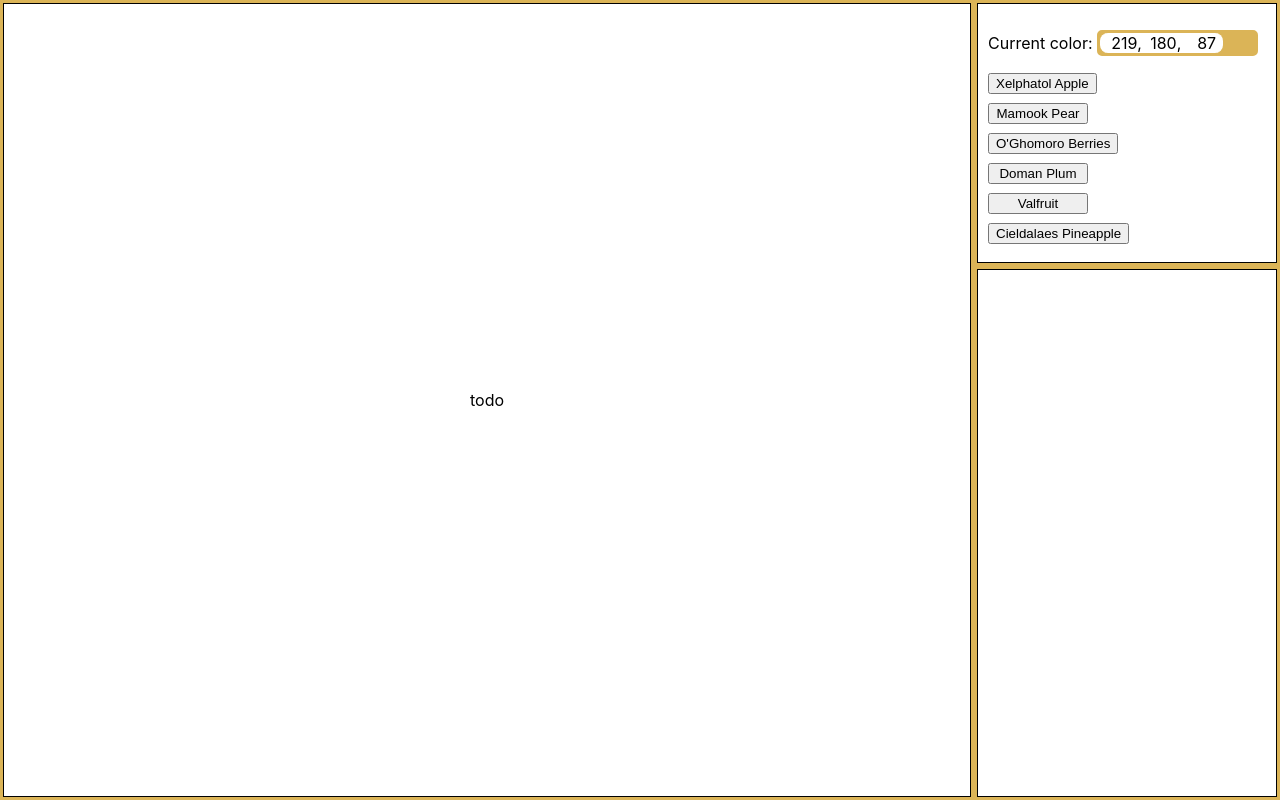
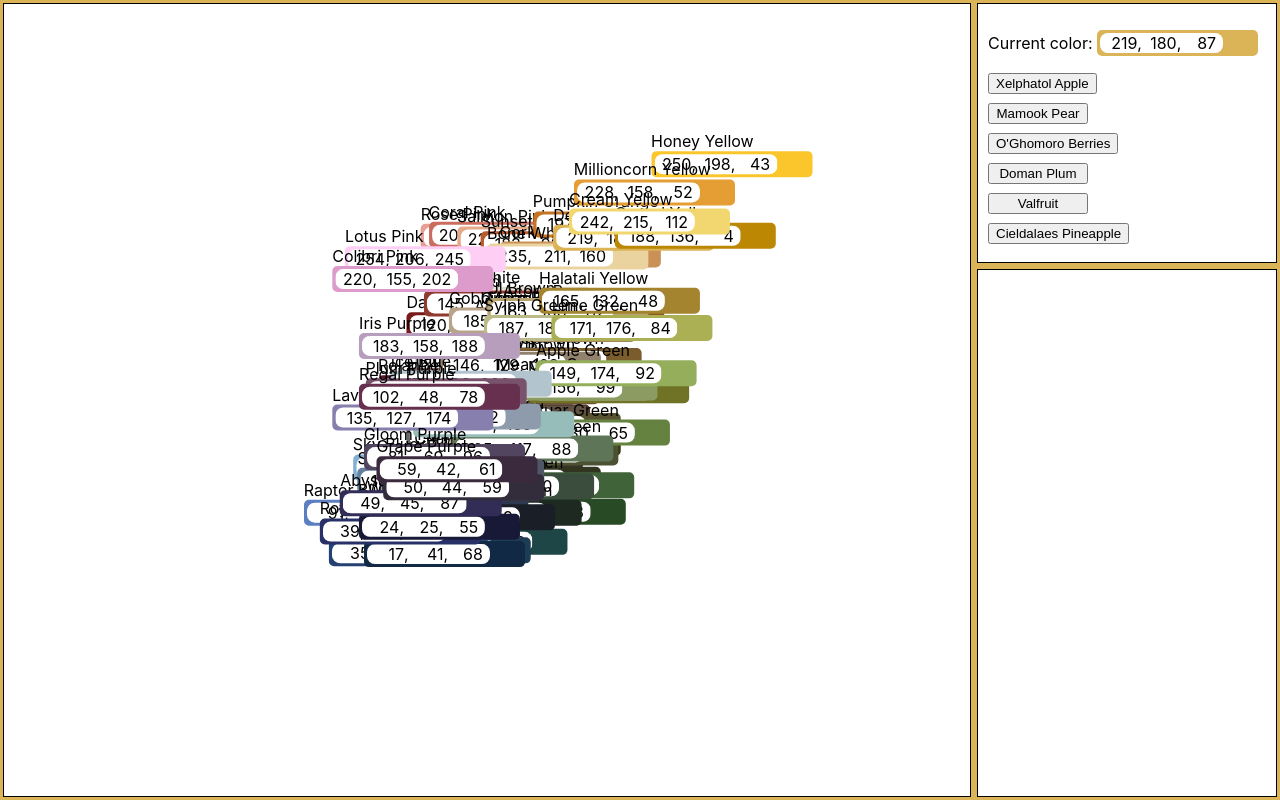
Before and after one commit to ben0x539/chocobo-dye, a React (Create React App) app: page / in a window 1280 px wide. Built offline with nearby package versions, Linux system fonts and the light colour scheme.

Commit message:
color map let's go

```diff
--- a/src/App.css
+++ b/src/App.css
@@ -8,9 +8,9 @@
 .AppGrid {
   display: grid;
   grid:
-    "panel controls  " max-content
-    "panel history   " 1fr /
-    1fr    max-content;
+    "map controls  " max-content
+    "map history   " 1fr /
+    1fr  max-content;
   position: relative;
   background: var(--app-current-color);
   height: 100%;
@@ -35,12 +35,10 @@
   min-width: 300px;
 }
 
-.App .Panel {
+.App .Map {
   min-width: 400px;
-  grid-area: panel;
-  display: flex;
-  align-items: center;
-  justify-content: center;
+  grid-area: map;
+  position: relative;
 }
 
 .App .ColorBadge {
--- a/src/App.tsx
+++ b/src/App.tsx
@@ -176,6 +176,52 @@ function Controls({ onFeed, color }: { onFeed: (_: Fruit) => void, color: Color
   </div>
 }
 
+function pct(n: number): string {
+  return `${(n / 255 * 100)|0}%`;
+}
+
+interface MapColorProps {
+  readonly label: string,
+  readonly color: Color,
+  readonly key: any;
+}
+function MapColor({ label, color, key }: MapColorProps) {
+  let [r, g, b] = color.map(c => c/255.0);
+  let x = (1+g-b)/2;
+  let y = (1-r) * 2/3 + (g+b)/2 * 1/3;
+  const style = {
+    whiteSpace: 'nowrap' as any,
+    position: 'absolute' as const,
+    left: `${x * 100}%`,
+    top: `${y * 100}%`,
+    transform: `translate(-${x*100}%, -${y*100}%)`,
+    align: 'center',
+  };
+  return <div key={key} className="MapDyeColor" style={style}>
+    <div>{label}</div>
+    <ColorBadge color={color} />
+  </div>;
+}
+
+interface MapProps {
+  readonly history: Step[],
+}
+
+
+function Map({ history }: MapProps) {
+  const dyes = Object.entries(DyeColors).map(([name, color], i) => {
+    return <MapColor label={name} color={color} key={i} />;
+  });
+  const path = history.slice(-1).map(({ color }, i) => {
+    return <MapColor label={`Step ${i}`} color={color} key={i} />;
+  });
+  const style = { zIndex: 10 };
+  return <div className="Map">
+    {dyes}
+    <div style={style}>{path}</div>
+  </div>;
+}
+
 export default App;
 
 interface State {
@@ -203,7 +249,7 @@ function App() {
   return (
     <div className="App" style={styleCurrent}>
       <div className="AppGrid">
-        <div className="Panel"><span>todo</span></div>
+        <Map history={history} />
         <Controls color={currentColor} onFeed={onFeed} />
         <History history={history}/>
       </div>
```
